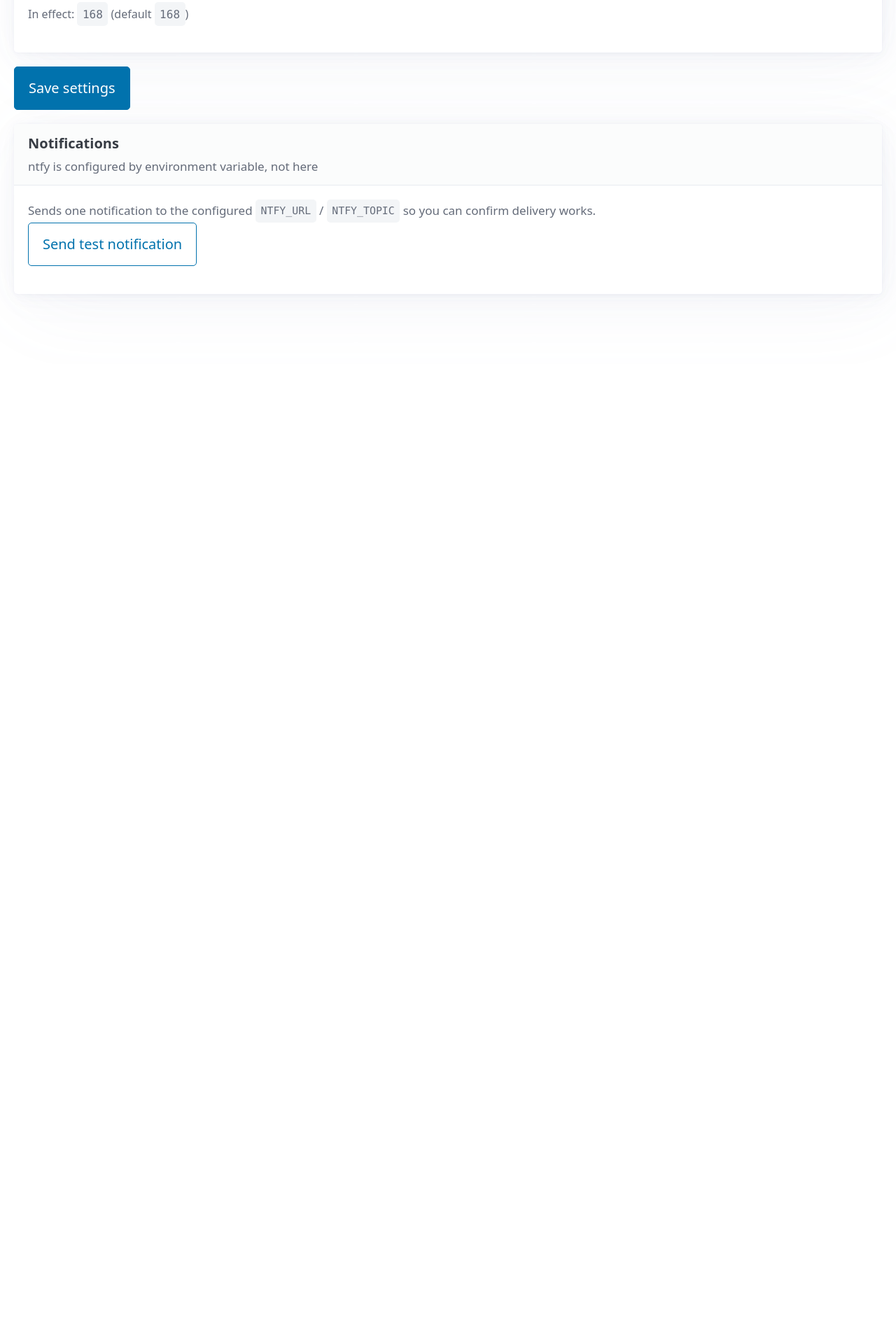
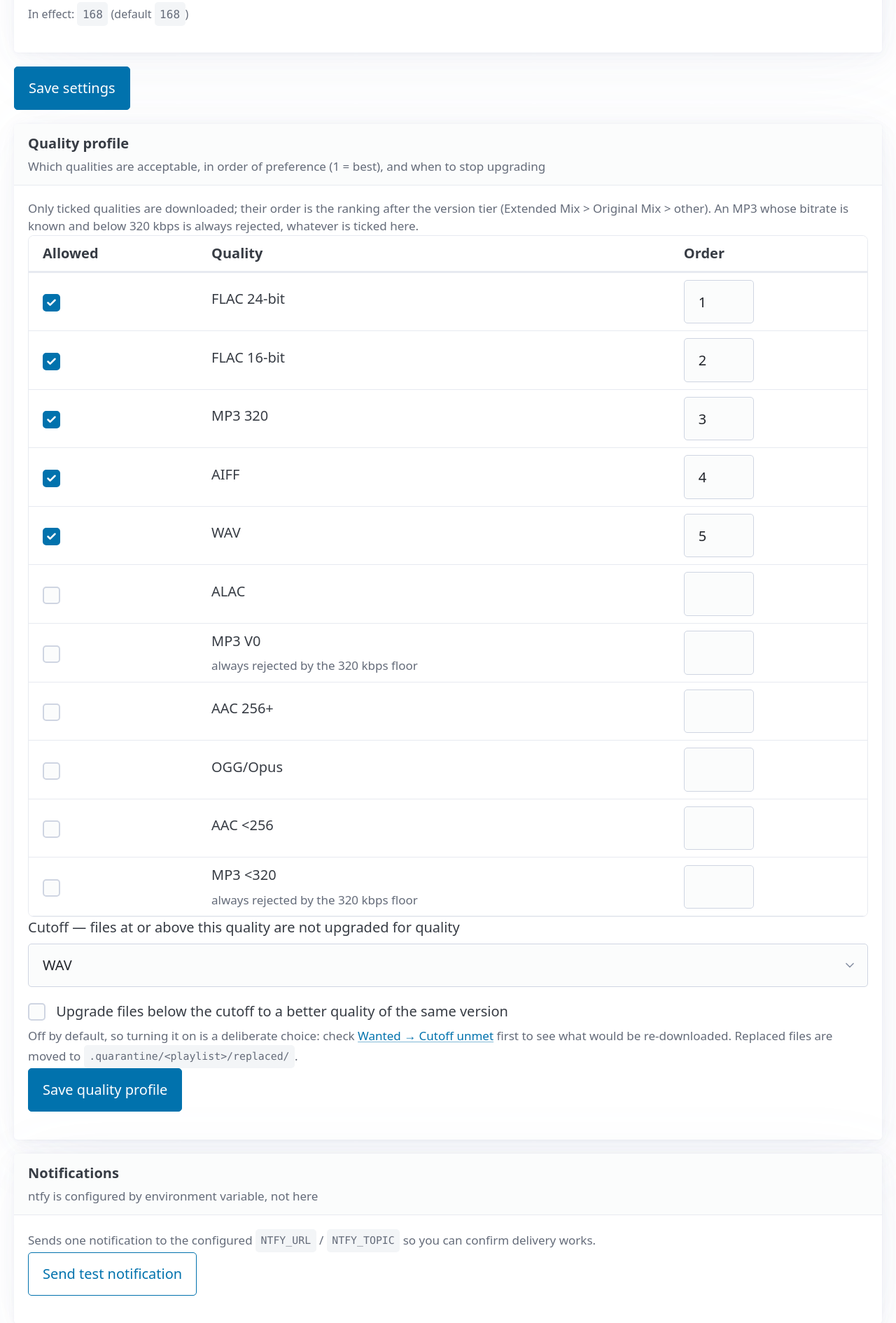
Before and after one commit to guilhermewolf/spotify-slsk, a Flask app: page /settings in a window 1280 px wide. Shown: the part 3883-5773 px from the top of the page at 70% size. Before the commit the page ends 4308 px from the top, so only its background shows below. Run offline with Flask 3, Linux system fonts and the light colour scheme; data that the repository does not hold is empty.

Commit message:
feat(settings): Quality profile editor
A "Quality profile" section on /settings with plain form controls and no
JavaScript: a checkbox and a numeric order field per quality (ties keep
ladder order), a cutoff select and an upgrades toggle, saved through its own
CSRF-protected POST /settings/quality. The whole profile is validated
server-side (make_profile) before anything is written; the main settings
form never touches it. Floor-blocked MP3 rungs are labelled as such.

Co-Authored-By: Claude Opus 5.5 <noreply@anthropic.com>
Claude-Session: https://claude.ai/code/session_01RuDjF99xiT3aUzD8NvYHL5

```diff
--- a/spotify_slsk/webui/settings.py
+++ b/spotify_slsk/webui/settings.py
@@ -7,8 +7,9 @@ import requests
 from flask import Blueprint, flash, g, redirect, render_template, request, url_for
 from flask.typing import ResponseReturnValue
 
-from .. import db
+from .. import config, db
 from ..config import SETTINGS_SPEC, validate_setting
+from ..matching.quality import FLOOR_BLOCKED, LADDER, LADDER_INDEX, make_profile
 from .helpers import wake_daemon
 
 bp = Blueprint("settings", __name__)
@@ -61,12 +62,49 @@ def settings() -> ResponseReturnValue:
         key: db.get_setting(g.conn, key, default=default)
         for key, default, _help, _kind in SETTINGS_SPEC
     }
+    profile = config.load_quality_profile(g.conn) or config.QUALITY_PROFILE
+    # Allowed qualities in profile order, then the rest in ladder order.
+    quality_rows = sorted(LADDER, key=lambda q: profile.rank(q.key))
     return render_template(
         "settings.html",
         spec=SETTINGS_SPEC,
         overrides=overrides,
         effective=effective,
+        profile=profile,
+        quality_rows=quality_rows,
+        floor_blocked=FLOOR_BLOCKED,
     )
+
+
+# ---- quality profile ----------------------------------------------
+
+@bp.route("/settings/quality", methods=["POST"])
+def save_quality_profile() -> ResponseReturnValue:
+    """Plain form controls, no JS: a checkbox per quality, a numeric order
+    field (ties keep ladder order), a cutoff select and an upgrades box.
+    Validated as a whole (make_profile) before anything is written."""
+    allowed = request.form.getlist("allowed")
+    order: dict[str, int] = {}
+    for key in allowed:
+        raw = (request.form.get(f"order_{key}") or "").strip()
+        try:
+            order[key] = int(raw) if raw else 1000
+        except ValueError:
+            flash(f"Quality profile: the order of {key} must be a whole number", "error")
+            return redirect(url_for("settings.settings") + "#quality")
+    ordered = sorted(allowed, key=lambda k: (order.get(k, 1000), LADDER_INDEX.get(k, 99)))
+    profile, error = make_profile(
+        ordered,
+        request.form.get("cutoff") or "",
+        request.form.get("upgrades_allowed") == "1",
+    )
+    if profile is None:
+        flash(f"Quality profile: {error}", "error")
+        return redirect(url_for("settings.settings") + "#quality")
+    db.set_setting(g.conn, config.QUALITY_PROFILE_KEY, profile.to_json())
+    wake_daemon()
+    flash("Quality profile saved. Takes effect on the next cycle.", "success")
+    return redirect(url_for("settings.settings") + "#quality")
 
 
 # ---- ntfy probe ---------------------------------------------------
--- a/spotify_slsk/webui/static/app.css
+++ b/spotify_slsk/webui/static/app.css
@@ -576,3 +576,8 @@ details.confirm[open] { max-width: 22rem; }
 .evidence { display: grid; grid-template-columns: auto 1fr; gap: 0 .6rem; margin: .3rem 0 0; font-size: .8125rem; }
 .evidence dt { font-weight: 600; margin: 0; }
 .evidence dd { margin: 0; }
+
+/* Quality profile editor (settings) */
+.quality-table td { vertical-align: middle; }
+.quality-table input[type="checkbox"] { margin: 0; }
+.quality-table .order-input { width: 5rem; margin: 0; }
--- a/spotify_slsk/webui/templates/settings.html
+++ b/spotify_slsk/webui/templates/settings.html
@@ -63,6 +63,68 @@
   <button type="submit" style="width:auto">Save settings</button>
 </form>
 
+<article id="quality">
+  <header>
+    <strong>Quality profile</strong>
+    <div class="subtle">Which qualities are acceptable, in order of preference (1 = best), and when to stop upgrading</div>
+  </header>
+  <p class="subtle">
+    Only ticked qualities are downloaded; their order is the ranking after the version tier
+    (Extended Mix &gt; Original Mix &gt; other). An MP3 whose bitrate is known and below 320 kbps is
+    always rejected, whatever is ticked here.
+  </p>
+  <form method="POST" action="{{ url_for('settings.save_quality_profile') }}">
+    <input type="hidden" name="csrf_token" value="{{ csrf_token() }}">
+    <div class="table-wrap">
+      <table class="quality-table">
+        <thead>
+          <tr>
+            <th scope="col">Allowed</th>
+            <th scope="col">Quality</th>
+            <th scope="col" class="num">Order</th>
+          </tr>
+        </thead>
+        <tbody>
+        {% for q in quality_rows %}
+          {% set on = q.key in profile.allowed %}
+          <tr>
+            <td>
+              <input type="checkbox" id="allow_{{ q.key }}" name="allowed" value="{{ q.key }}"
+                     {% if on %}checked{% endif %}>
+            </td>
+            <td>
+              <label for="allow_{{ q.key }}">{{ q.label }}</label>
+              {% if q.key in floor_blocked %}<div class="subtle">always rejected by the 320 kbps floor</div>{% endif %}
+            </td>
+            <td class="num">
+              <input type="number" name="order_{{ q.key }}" min="1" step="1" class="order-input"
+                     aria-label="Order of {{ q.label }}"
+                     value="{{ profile.allowed.index(q.key) + 1 if on else '' }}">
+            </td>
+          </tr>
+        {% endfor %}
+        </tbody>
+      </table>
+    </div>
+    <label for="cutoff">Cutoff — files at or above this quality are not upgraded for quality</label>
+    <select id="cutoff" name="cutoff">
+      {% for q in quality_rows %}
+      <option value="{{ q.key }}" {% if q.key == profile.cutoff %}selected{% endif %}>{{ q.label }}</option>
+      {% endfor %}
+    </select>
+    <label>
+      <input type="checkbox" name="upgrades_allowed" value="1" {% if profile.upgrades_allowed %}checked{% endif %}>
+      Upgrade files below the cutoff to a better quality of the same version
+    </label>
+    <p class="subtle">
+      Off by default, so turning it on is a deliberate choice: check
+      <a href="{{ url_for('wanted.cutoff_page') }}">Wanted → Cutoff unmet</a> first to see what would be
+      re-downloaded. Replaced files are moved to <code>.quarantine/&lt;playlist&gt;/replaced/</code>.
+    </p>
+    <button type="submit" style="width:auto">Save quality profile</button>
+  </form>
+</article>
+
 <article>
   <header>
     <strong>Notifications</strong>
```
Also changed, not shown: tests/test_webui.py (+60 -0 lines).
